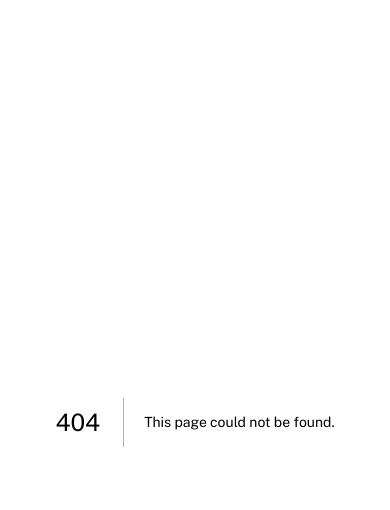
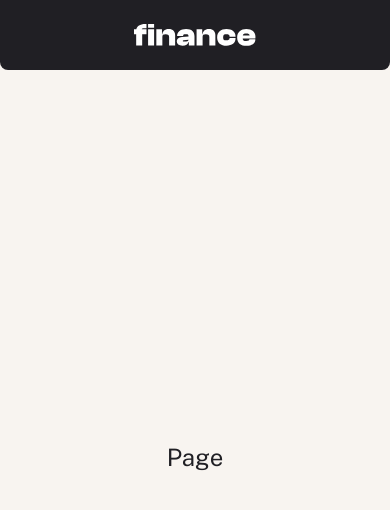
Before and after one commit to emerald-nomad/personal-finance-app, a Next.js app: page /auth/signup in a window 390 px wide. Before the commit this address had no page. Shown: the top 510 px of the page. Built offline with nearby package versions, Linux system fonts and the light colour scheme.

Commit message:
responsive auth layout

```diff
--- /dev/null
+++ b/app/_mixins.scss
@@ -0,0 +1,16 @@
+@mixin mq($size) {
+  @if $size == lg {
+    @media (min-width: 1400px) {
+      @content;
+    }
+  } @else if $size == md {
+    @media (min-width: 768px) {
+      @content;
+    }
+  }
+}
+
+@mixin grid {
+  display: grid;
+  grid-template-columns: repeat(10, 1fr);
+}
--- /dev/null
+++ b/app/auth/auth-layout.module.scss
@@ -0,0 +1,80 @@
+@use "../mixins" as *;
+
+.container {
+  display: flex;
+  flex-direction: column;
+
+  @include mq(lg) {
+    @include grid;
+  }
+}
+
+.illustration-container {
+  display: flex;
+  padding: var(--spacing-300, 24px) var(--spacing-500, 40px);
+  flex-direction: column;
+  justify-content: center;
+  align-items: center;
+  gap: var(--spacing-500, 40px);
+  background-color: var(--color-grey-900, #201f24);
+  border-radius: 0px 0px 8px 8px;
+
+  @include mq(lg) {
+    grid-column: 1 / span 4;
+    // display: block;
+    padding: var(--spacing-250, 20px);
+    align-items: center;
+    background-color: initial;
+    border-radius: initial;
+  }
+}
+
+.illustration {
+  @include mq(lg) {
+    background-color: var(--color-grey-900, #201f24);
+
+    flex: 1 0 0;
+    align-self: stretch;
+    border-radius: var(--spacing-150, 12px);
+    background: url("/images/illustration-authentication.svg") lightgray 50% /
+      cover no-repeat;
+
+    display: flex;
+    padding: var(--spacing-500, 40px);
+    flex-direction: column;
+    justify-content: space-between;
+    align-items: flex-start;
+  }
+}
+
+.spending-summary {
+  display: none;
+
+  @include mq(lg) {
+    display: flex;
+    flex-direction: column;
+    align-items: flex-start;
+    gap: var(--spacing-300, 24px);
+    align-self: stretch;
+    color: var(--color-white, #fff);
+  }
+}
+
+.form-container {
+  display: flex;
+  padding: var(--spacing-300, 24px) var(--spacing-200, 16px);
+  flex-direction: column;
+  justify-content: center;
+  align-items: center;
+  gap: var(--spacing-400, 32px);
+  flex: 1 0 0;
+  align-self: stretch;
+
+  @include mq(md) {
+    padding: var(--spacing-400, 32px) var(--spacing-500, 40px);
+  }
+
+  @include mq(lg) {
+    grid-column: 5 / span 6;
+  }
+}
--- /dev/null
+++ b/app/auth/layout.tsx
@@ -0,0 +1,28 @@
+import clsx from "clsx";
+import { PropsWithChildren } from "react";
+import styles from "./auth-layout.module.scss";
+import LogoLarge from "@/images/logo-large.svg";
+
+interface AuthLayoutProps extends PropsWithChildren {}
+
+export default function AuthLayout({ children }: AuthLayoutProps) {
+  return (
+    <main className={clsx([styles["container"]])}>
+      <section className={clsx([styles["illustration-container"]])}>
+        <div className={clsx([styles["illustration"]])}>
+          <LogoLarge />
+          <div className={clsx([styles["spending-summary"]])}>
+            <p className={clsx(["text-preset-1"])}>
+              Keep track of your money and save for your future
+            </p>
+            <p className={clsx(["text-preset-4"])}>
+              Personal finance app puts you in control of your spending. Track
+              transactions, set budgets, and add to savings pots easily.
+            </p>
+          </div>
+        </div>
+      </section>
+      <section className={clsx([styles["form-container"]])}>{children}</section>
+    </main>
+  );
+}
--- /dev/null
+++ b/app/auth/login/page.tsx
@@ -0,0 +1,3 @@
+export default function Page() {
+  return <h1>Page</h1>
+}
--- /dev/null
+++ b/app/auth/signup/page.tsx
@@ -0,0 +1,3 @@
+export default function Page() {
+  return <h1>Page</h1>
+}
--- a/app/globals.scss
+++ b/app/globals.scss
@@ -1,44 +1,44 @@
 :root {
   /* COLORS */
-  --color-army-green: #7F9161;
+  --color-army-green: #7f9161;
 
-  --color-beige-100: #F8F4F0;
-  --color-beige-500: #98908B;
+  --color-beige-100: #f8f4f0;
+  --color-beige-500: #98908b;
 
-  --color-blue: #3F82B2;
+  --color-blue: #3f82b2;
 
-  --color-brown: #93674F;
+  --color-brown: #93674f;
 
-  --color-cyan: #82C9D7;
+  --color-cyan: #82c9d7;
 
-  --color-green: #277C78;
+  --color-green: #277c78;
 
-  --color-grey-100: #F2F2F2;
-  --color-grey-300: #B3B3B3;
+  --color-grey-100: #f2f2f2;
+  --color-grey-300: #b3b3b3;
   --color-grey-500: #696868;
-  --color-grey-900: #201F24;
+  --color-grey-900: #201f24;
 
-  --color-gold: #CAB361;
+  --color-gold: #cab361;
 
-  --color-magenta: #934F6F;
+  --color-magenta: #934f6f;
 
   --color-navy: #626070;
 
-  --color-navy-grey: #97A0AC;
+  --color-navy-grey: #97a0ac;
 
-  --color-orange: #BE6C49;
+  --color-orange: #be6c49;
 
-  --color-purple: #826CB0;
+  --color-purple: #826cb0;
 
-  --color-purple-alternate: #AF81BA;
+  --color-purple-alternate: #af81ba;
 
-  --color-red: #C94736;
+  --color-red: #c94736;
 
-  --color-turquoise: #597C7C;
+  --color-turquoise: #597c7c;
 
-  --color-white: #FFFFFF;
+  --color-white: #ffffff;
 
-  --color-yellow: #F2CDAC;
+  --color-yellow: #f2cdac;
 
   /* SPACING */
   --spacing-50: 4px;
@@ -71,12 +71,19 @@
   margin: 0;
   font-family: var(--font-public-sans);
   font-weight: var(--font-weight-regular);
-  font-feature-settings: 'liga' off, 'clig' off;
+  font-feature-settings:
+    "liga" off,
+    "clig" off;
 }
 
 html,
+body,
+main {
+  height: 100%;
+}
+
 body {
-  height: 100%;
+  background-color: var(--color-beige-100);
 }
 
 img,
@@ -99,7 +106,6 @@ svg {
 #__next {
   isolation: isolate;
 }
-
 
 .text-preset-1 {
   font-size: var(--font-size-text-preset-1);
--- a/app/layout.tsx
+++ b/app/layout.tsx
@@ -1,12 +1,12 @@
 import type { Metadata } from "next";
-import { Geist, Geist_Mono, Public_Sans,  } from "next/font/google";
+import { Geist, Geist_Mono, Public_Sans } from "next/font/google";
 import "./globals.scss";
 
 const publicSans = Public_Sans({
   variable: "--font-public-sans",
-  subsets: ['latin'],
-  weight: ['400', '700']
-})
+  subsets: ["latin"],
+  weight: ["400", "700"],
+});
 
 export const metadata: Metadata = {
   title: "Create Next App",
@@ -20,12 +20,7 @@ export default function RootLayout({
 }>) {
   return (
     <html lang="en">
-      <body
-        className={`${publicSans.variable}`}
-      >
-          {children}
-
-      </body>
+      <body className={`${publicSans.variable}`}>{children}</body>
     </html>
   );
 }
```
Also changed, not shown: public/images/illustration-authentication.svg (renamed from images/illustration-authentication.svg).
